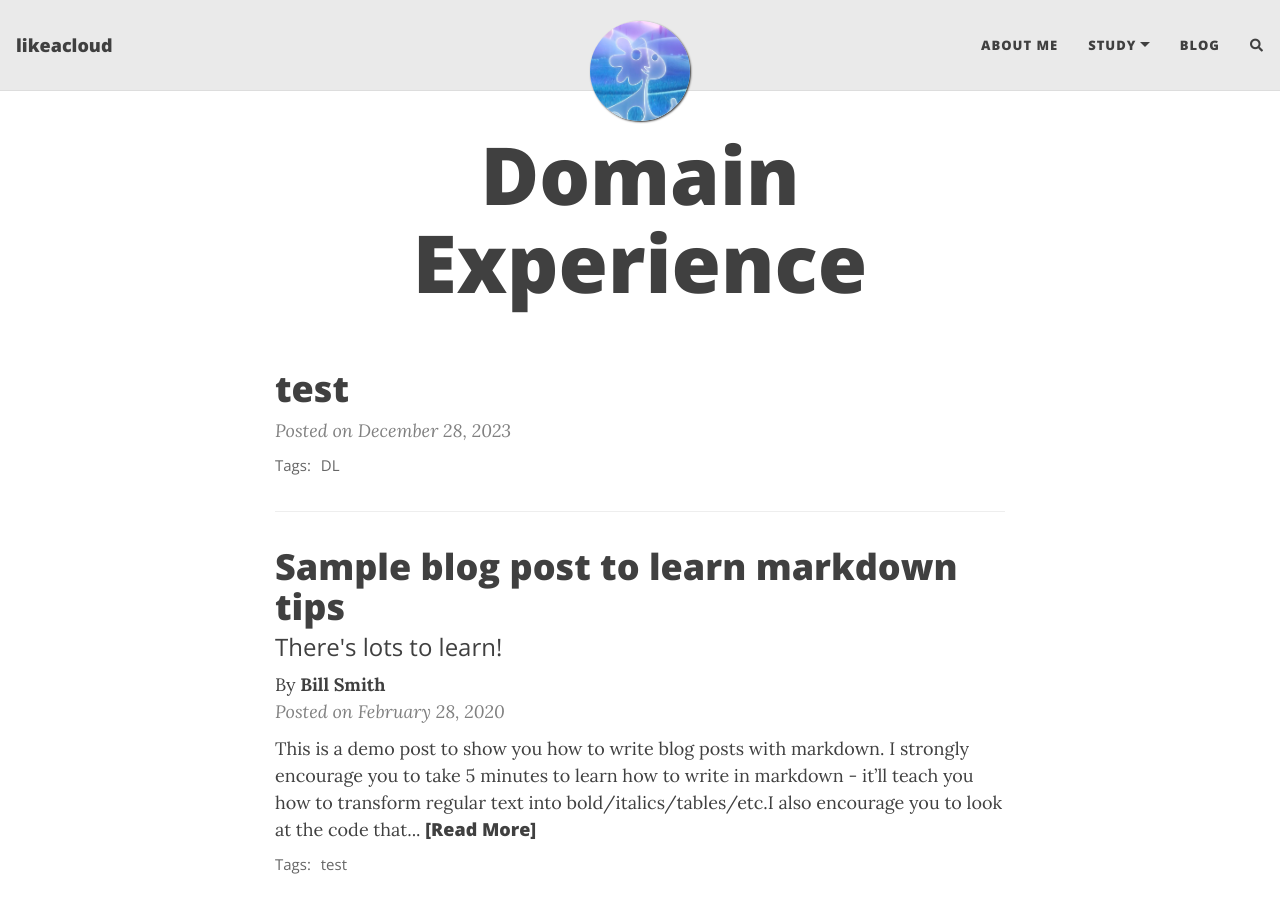
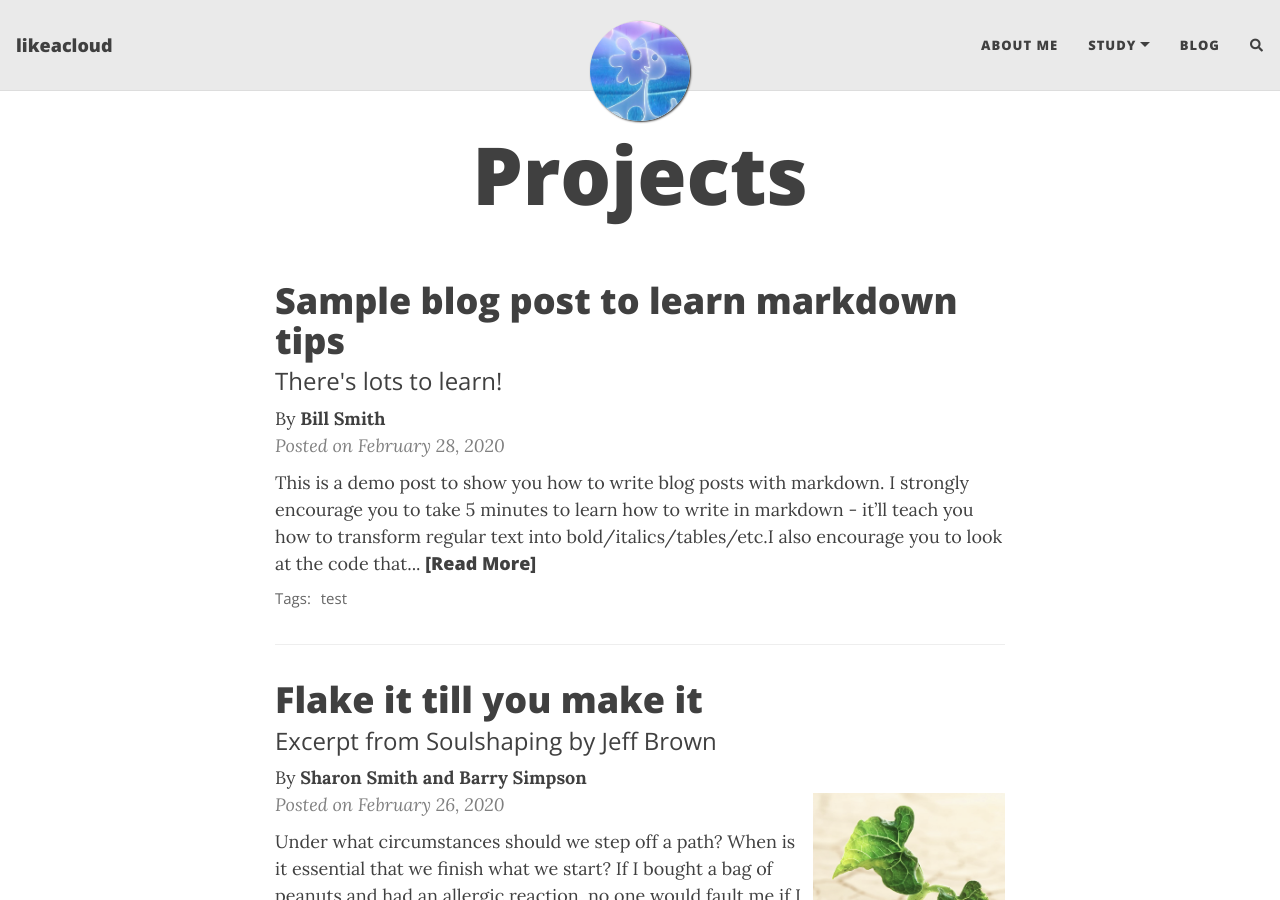
Before and after one commit to LikeACloud7/LikeACloud7.github.io, a Jekyll site: the page built from study/domain/index.html, in a window 1280 px wide and 900 px high. Built offline with Jekyll 4.4.1, drawn with Linux system fonts in a browser that asks for light colours; nearby versions of some CDN libraries; comment, search, counter and statistics services are not loaded.

Commit message:
“update”

```diff
--- a/_config.yml
+++ b/_config.yml
@@ -23,7 +23,7 @@
   About Me: "aboutme"
   Study:
     - Paper review: "study/papers"
-    - Domain: "study/domain"
+    - Project: "study/project"
   Blog: "blog"
 
 ################
--- a/blog/index.html
+++ b/blog/index.html
@@ -1,9 +1,4 @@
 ---
 layout: home
 title: Life log
-
-{% for post in site.categories.blog %}
-  <h2><a href="{{ post.url }}">{{ post.title }}</a></h2>
-  <p>{{ post.excerpt }}</p>
-{% endfor %}
 ---
--- a/study/domain/index.html
+++ b/study/domain/index.html
@@ -1,4 +1,4 @@
 ---
 layout: home
-title: Domain Experience
+title: Projects
 ---
```
Also changed, not shown: blog/_pages/2023-12-28-test.md (renamed from blog/_posts/2023-12-28-test.md, +1 -1 lines).
